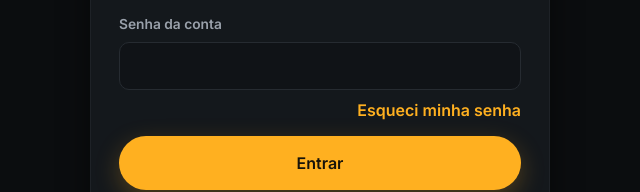
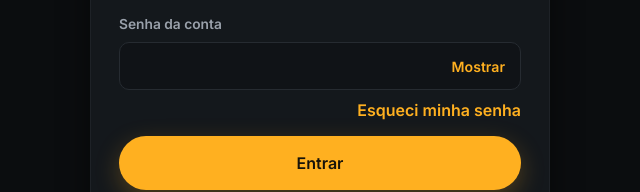
Before and after one commit to hriel123/fila-facil1, a plain HTML site: page app.html in a window 1280 px wide. Shown: the part 351-543 px from the top of the page, 320-960 px from the left. Drawn offline with nearby package versions, Linux system fonts and the light colour scheme.

Commit message:
Add a show/hide password button to the login, sign-up and reset forms
Assisted-by: Claude:Opus 5.5 [Claude-Code]

```diff
--- a/app.css
+++ b/app.css
@@ -189,6 +189,24 @@ body.app {
 .form__switch { text-align: center; color: var(--text-faint); font-size: 0.9rem; }
 .form__forgot { align-self: flex-end; font-size: 0.88rem; margin-top: -6px; }
 .form__legal { text-align: center; color: var(--text-faint); font-size: 0.82rem; line-height: 1.5; }
+
+.password-wrap { position: relative; display: block; }
+.field .password-wrap input { padding-right: 92px; }
+.password-toggle {
+  position: absolute;
+  right: 6px;
+  top: 50%;
+  transform: translateY(-50%);
+  background: none;
+  border: 0;
+  border-radius: 8px;
+  padding: 8px 10px;
+  color: var(--accent);
+  font-weight: 600;
+  font-size: 0.88rem;
+  cursor: pointer;
+}
+.password-toggle:hover { color: var(--accent-strong); }
 
 .link-btn {
   background: none;
--- a/app.html
+++ b/app.html
@@ -100,7 +100,7 @@
           </label>
           <label class="field">
             <span class="field__label">Senha da conta</span>
-            <input type="password" name="password" autocomplete="current-password" required>
+            <span class="password-wrap"><input type="password" name="password" autocomplete="current-password" required><button type="button" class="password-toggle" data-show-password aria-label="Mostrar a senha">Mostrar</button></span>
           </label>
           <button type="button" class="link-btn form__forgot" data-auth-tab="esqueci">Esqueci minha senha</button>
           <p class="form__error" role="alert" hidden></p>
@@ -142,7 +142,7 @@
           </label>
           <label class="field">
             <span class="field__label">Crie uma senha para a conta</span>
-            <input type="password" name="password" autocomplete="new-password" minlength="6" required>
+            <span class="password-wrap"><input type="password" name="password" autocomplete="new-password" minlength="6" required><button type="button" class="password-toggle" data-show-password aria-label="Mostrar a senha">Mostrar</button></span>
             <small class="field__hint">Pelo menos 6 caracteres.</small>
           </label>
           <p class="form__error" role="alert" hidden></p>
@@ -168,7 +168,7 @@
           <h1 class="auth-card__title">Criar nova senha</h1>
           <label class="field">
             <span class="field__label">Nova senha</span>
-            <input type="password" name="password" autocomplete="new-password" minlength="6" required>
+            <span class="password-wrap"><input type="password" name="password" autocomplete="new-password" minlength="6" required><button type="button" class="password-toggle" data-show-password aria-label="Mostrar a senha">Mostrar</button></span>
             <small class="field__hint">Pelo menos 6 caracteres.</small>
           </label>
           <label class="field">
--- a/app.js
+++ b/app.js
@@ -314,6 +314,16 @@
     if (user.role === "OWNER") return showPanel();
     return showCustomer();
   }
+
+  document.querySelectorAll("[data-show-password]").forEach((b) => {
+    b.addEventListener("click", () => {
+      const show = b.textContent === "Mostrar";
+      b.closest("form").querySelectorAll('input[name="password"], input[name="confirm"]').forEach((i) => { i.type = show ? "text" : "password"; });
+      b.textContent = show ? "Ocultar" : "Mostrar";
+      b.setAttribute("aria-label", show ? "Ocultar a senha" : "Mostrar a senha");
+      b.previousElementSibling.focus();
+    });
+  });
 
   document.querySelectorAll("[data-auth-tab]").forEach((b) => {
     b.addEventListener("click", () => switchAuthTab(b.dataset.authTab));
```
